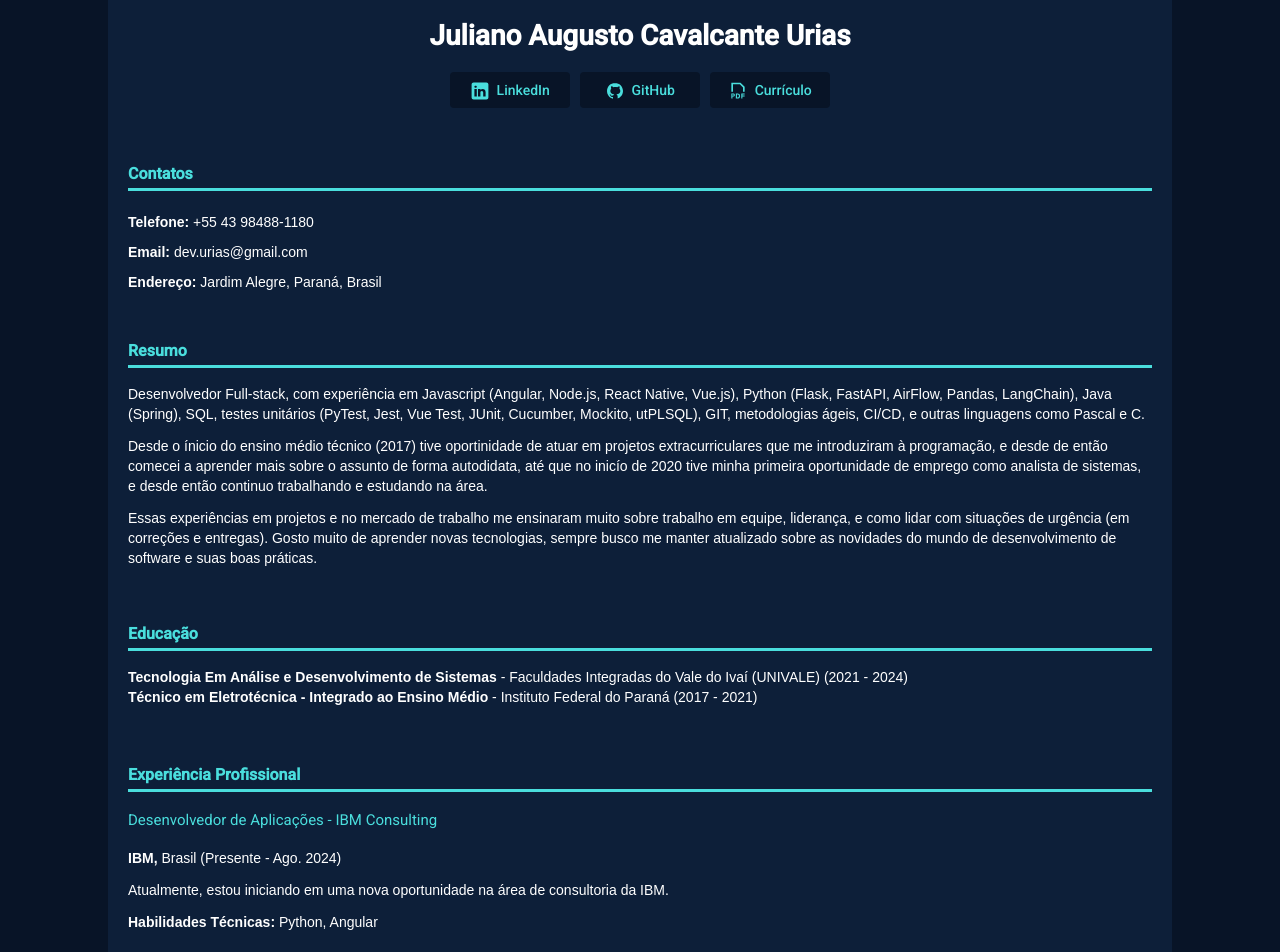
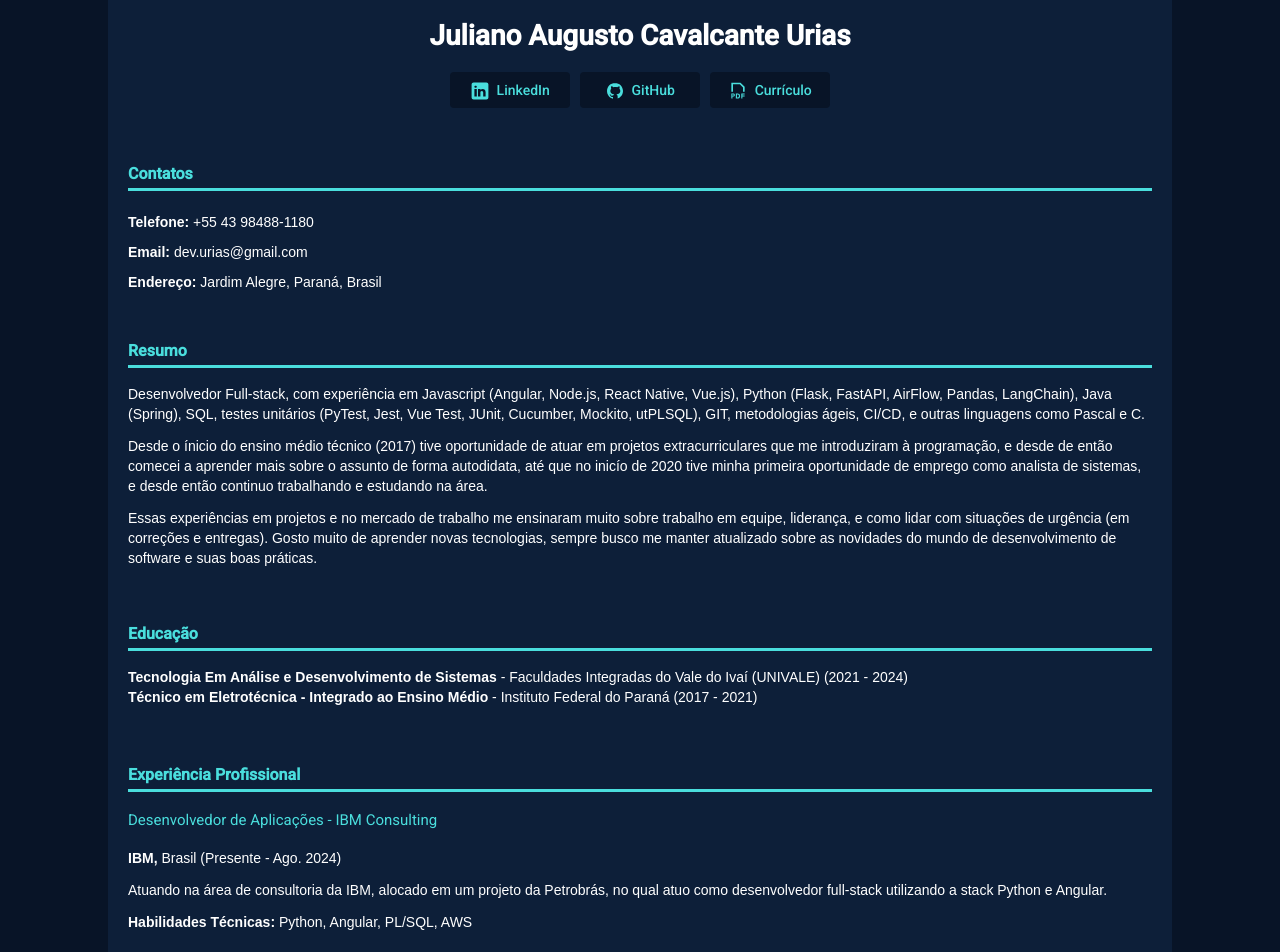
Before and after one commit to julianourias/dev.urias, an Angular app: page / in a window 1280 px wide. Shown: the top 952 px of the page. Built offline with nearby package versions, Linux system fonts and the light colour scheme.

Commit message:
feat: update informations and meta data

```diff
--- a/angular.json
+++ b/angular.json
@@ -25,7 +25,8 @@
             "inlineStyleLanguage": "scss",
             "assets": [
               "src/favicon.ico",
-              "src/assets"
+              "src/assets",
+              "src/CNAME"
             ],
             "styles": [
               "./node_modules/@angular/material/prebuilt-themes/deeppurple-amber.css",
--- a/src/app/app.component.html
+++ b/src/app/app.component.html
@@ -52,7 +52,7 @@
         Vue Test, JUnit, Cucumber, Mockito, utPLSQL), GIT, metodologias ágeis, CI/CD, e outras linguagens como Pascal e C.
       </p>
       <p>
-        Desde o ínicio do ensino médio técnico (2017) tive oportinidade de atuar em projetos extracurriculares que me introduziram
+        Desde o ínicio do ensino médio técnico (2017) tive oportunidade de atuar em projetos extracurriculares que me introduziram
         à programação, e desde de então comecei a aprender mais sobre o assunto de forma autodidata, até que no inicío de
         2020 tive minha primeira oportunidade de emprego como analista de sistemas, e desde então continuo trabalhando e
         estudando na área.
--- a/src/app/app.component.ts
+++ b/src/app/app.component.ts
@@ -9,39 +9,6 @@ import { Component } from '@angular/core';
 export class AppComponent {
   name = 'Juliano Augusto Cavalcante Urias';
 
- /*
-  <div class="job">
-        <h4>Analista de Desenvolvimento - Equipe de IA</h4>
-        <p><strong>Mutant</strong>, Brasil (Ago. 2024 - Jul. 2024)</p>
-        <p>Atualmente, estou iniciando em uma nova oportunidade para atuar no time de Inteligência Artificial da cliente Vivo (Telefónica).</p>
-        <p><strong>Habilidades Técnicas:</strong> Python, IA, React, Kubernetes, GitLab, MongoDB, LangChain</p>
-      </div>
-      <div class="job">
-        <h4>Engenheiro de Software - Equipe de Inovação</h4>
-        <p><strong>UOL</strong>, Brasil (Jun. 2024 - Nov. 2023)</p>
-        <p>Fiz parte da equipe de inovação do UOL, responsável pelo desenvolvimento de novos produtos dentro da empresa.</p>
-        <p><strong>Habilidades Técnicas:</strong> Python, IA, React (com Next), AWS, Kubernetes, Jenkins, SQL (MySQL), Firebase, Linux</p>
-      </div>
-      <div class="job">
-        <h4>Engenheiro de Software - Equipe UOL Ads</h4>
-        <p><strong>UOL</strong>, Brasil (Out. 2023 - Mai. 2022)</p>
-        <p>Iniciei minha jornada no UOL na equipe UOL Ads, a plataforma de publicidade self-service do UOL...</p>
-        <p><strong>Habilidades Técnicas:</strong> Java (com Spring), Vue.js, Node.js, Angular, Docker, Kubernetes, Jenkins, SQL (MySQL), RabbitMQ, Linux</p>
-      </div>
-      <div class="job">
-        <h4>Programador Full Stack - Analista de Sistemas</h4>
-        <p><strong>KMM by nstech</strong>, Brasil (Mai. 2022 - Abr. 2021)</p>
-        <p>Trabalhei desenvolvendo soluções/customizações para algumas das maiores empresas de logística do Brasil.</p>
-        <p><strong>Habilidades Técnicas:</strong> Angular, TypeScript, CSS, Testes unitários com utPLSQL, Python, Java, Docker, Apache Airflow, GIT, GitHub, Subversion</p>
-      </div>
-      <div class="job">
-        <h4>Programador Full Stack - Analista de Sistemas</h4>
-        <p><strong>Dominus Software</strong>, Paraná, Brasil (Abr. 2021 - Jan. 2020)</p>
-        <p>Nessa função, trabalhei principalmente no desenvolvimento e manutenção de aplicativos mobile usando o framework React Native.</p>
-        <p><strong>Habilidades Técnicas:</strong> React Native, Node.js, Delphi, GIT, GitHub</p>
-      </div>
- */
-
   jobs: Job[] = [
     {
       title: 'Desenvolvedor de Aplicações - IBM Consulting',
@@ -49,8 +16,8 @@ export class AppComponent {
       location: 'Brasil',
       start_date: 'Ago. 2024',
       end_date: 'Presente',
-      description: 'Atualmente, estou iniciando em uma nova oportunidade na área de consultoria da IBM.',
-      skills: 'Python, Angular'
+      description: 'Atuando na área de consultoria da IBM, alocado em um projeto da Petrobrás, no qual atuo como desenvolvedor full-stack utilizando a stack Python e Angular.',
+      skills: 'Python, Angular, PL/SQL, AWS'
     },
     {
       title: 'Analista de Desenvolvimento - Equipe de IA',
--- a/src/index.html
+++ b/src/index.html
@@ -2,8 +2,10 @@
 <html lang="en">
 <head>
   <meta charset="utf-8">
-  <title>Juliano Urias</title>
+  <title>Juliano Urias - Desenvolvedor Full-Stack | Currículo e Contato</title>
   <base href="/">
+  <meta name="description" content="Desenvolvedor Full-stack com expertise em tecnologias como Python, Angular, AWS, IA, PL/SQL, Java, e mais. Experiência profissional e acadêmica em projetos inovadores e com foco em boas práticas de desenvolvimento." />
+  <meta name="keywords" content="Juliano Urias, Desenvolvedor, Full-Stack, Software, Tecnologia, Currículo, Contato, Python, JavaScript, Angular, Inteligência Artificial" />
   <meta name="viewport" content="width=device-width, initial-scale=1">
   <link rel="icon" type="image/x-icon" href="favicon.ico">
   <link rel="preconnect" href="https://fonts.gstatic.com">
```
Also changed, not shown: 5 other files (tests, documents, lock files or other folders).
